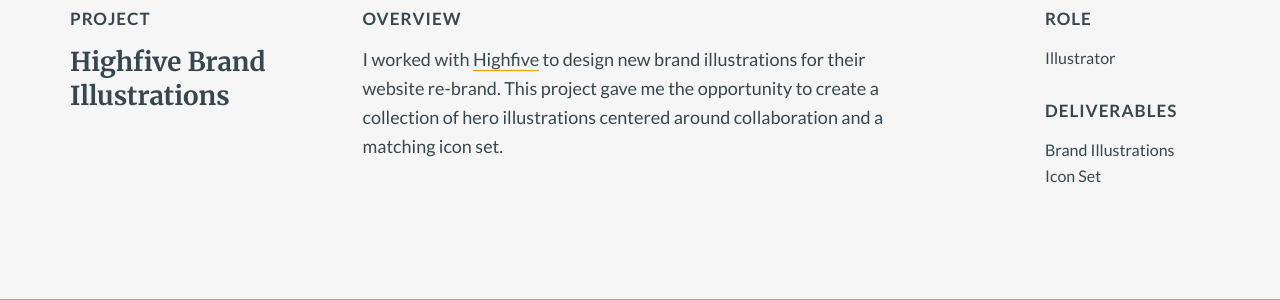
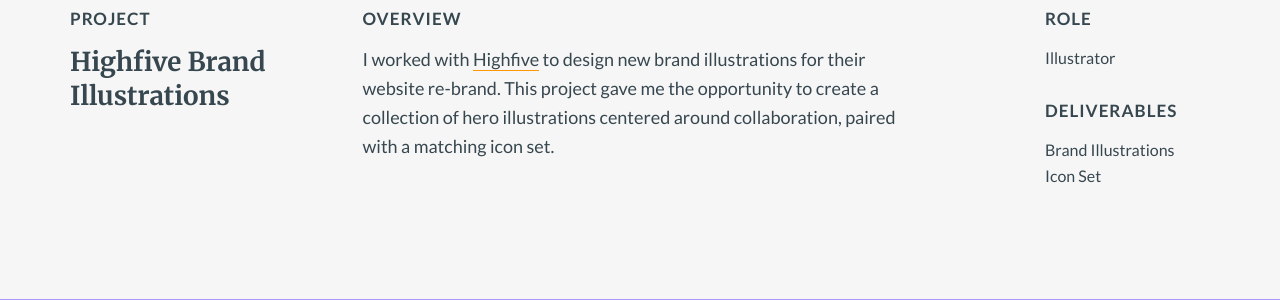
Before and after one commit to btamps/btamps.github.io, a Jekyll site: the page built from _posts/2018-08-12-highfive-illustrations.markdown, in a window 1280 px wide and 900 px high. Shown: the part 125-425 px from the top of the window. Built offline with Jekyll 4.4.1, drawn with Linux system fonts in a browser that asks for light colours; nearby versions of some CDN libraries.

Commit message:
copy edits

```diff
--- a/_posts/2018-08-12-highfive-illustrations.markdown
+++ b/_posts/2018-08-12-highfive-illustrations.markdown
@@ -11,7 +11,7 @@
     </div>
     <div class="col-md-6 overview">
       <h4>Overview</h4>
-      <p>I worked with <a href="https://highfive.com">Highfive</a> to design new brand illustrations for their website re-brand. This project gave me the opportunity to create a collection of hero illustrations centered around collaboration and a matching icon set.</p>
+      <p>I worked with <a href="https://highfive.com">Highfive</a> to design new brand illustrations for their website re-brand. This project gave me the opportunity to create a collection of hero illustrations centered around collaboration, paired with a matching icon set.</p>
     </div>
     <div class="col-md-2 offset-md-1 role">
       <h4>Role</h4>
```
